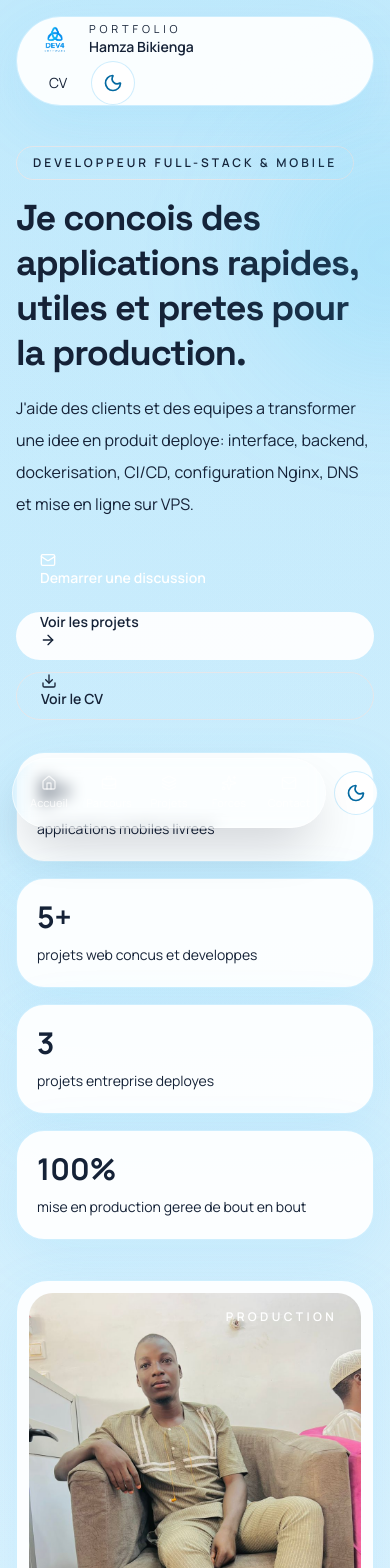
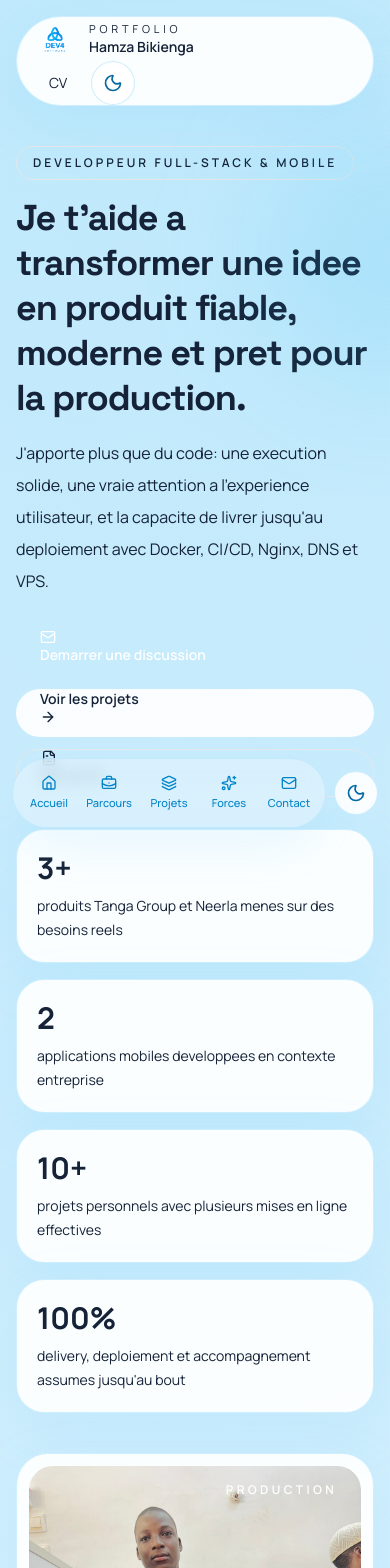
Before and after one commit to AmstaLabestar/dev4_v1, a React (Vite) app: page / in a window 390 px wide. Shown: the top 1568 px of the page. Built offline with nearby package versions, Linux system fonts and the light colour scheme.

Commit message:
feat: refine portfolio content and cv viewing flow

```diff
--- /dev/null
+++ b/public/cv-viewer.html
@@ -0,0 +1,111 @@
+<!doctype html>
+<html lang="fr">
+  <head>
+    <meta charset="UTF-8" />
+    <meta name="viewport" content="width=device-width, initial-scale=1.0" />
+    <title>CV | Hamza Bikienga</title>
+    <style>
+      :root {
+        color-scheme: light;
+      }
+
+      * {
+        box-sizing: border-box;
+      }
+
+      body {
+        margin: 0;
+        min-height: 100vh;
+        font-family: system-ui, sans-serif;
+        background:
+          radial-gradient(circle at top left, rgba(56, 189, 248, 0.16), transparent 28%),
+          linear-gradient(180deg, #eff8ff 0%, #f8fbff 100%);
+        color: #0f172a;
+      }
+
+      .shell {
+        width: min(1100px, calc(100% - 24px));
+        margin: 0 auto;
+        padding: 16px 0 24px;
+      }
+
+      .topbar {
+        display: flex;
+        justify-content: space-between;
+        align-items: center;
+        gap: 12px;
+        margin-bottom: 16px;
+        padding: 14px 18px;
+        border: 1px solid rgba(125, 211, 252, 0.45);
+        border-radius: 18px;
+        background: rgba(255, 255, 255, 0.88);
+        box-shadow: 0 14px 40px rgba(56, 189, 248, 0.14);
+      }
+
+      .title {
+        margin: 0;
+        font-size: 1rem;
+        font-weight: 700;
+      }
+
+      .subtitle {
+        margin: 4px 0 0;
+        font-size: 0.9rem;
+        color: #475569;
+      }
+
+      .back-link {
+        display: inline-flex;
+        align-items: center;
+        justify-content: center;
+        padding: 10px 14px;
+        border-radius: 999px;
+        text-decoration: none;
+        color: #0c4a6e;
+        background: #e0f2fe;
+        font-weight: 600;
+      }
+
+      .viewer {
+        overflow: hidden;
+        border: 1px solid rgba(125, 211, 252, 0.45);
+        border-radius: 24px;
+        background: rgba(255, 255, 255, 0.92);
+        box-shadow: 0 20px 60px rgba(15, 23, 42, 0.12);
+      }
+
+      iframe {
+        display: block;
+        width: 100%;
+        height: calc(100vh - 130px);
+        border: 0;
+      }
+
+      @media (max-width: 640px) {
+        .topbar {
+          flex-direction: column;
+          align-items: flex-start;
+        }
+
+        iframe {
+          height: calc(100vh - 170px);
+        }
+      }
+    </style>
+  </head>
+  <body>
+    <main class="shell">
+      <section class="topbar">
+        <div>
+          <h1 class="title">CV de Hamza Bikienga</h1>
+          <p class="subtitle">Visualisation uniquement depuis le portfolio</p>
+        </div>
+        <a class="back-link" href="./">Retour au portfolio</a>
+      </section>
+
+      <section class="viewer" aria-label="Visualisation du CV">
+        <iframe src="./CV_Hamza_BIKIENGA.pdf#toolbar=0&navpanes=0&scrollbar=1" title="CV de Hamza Bikienga"></iframe>
+      </section>
+    </main>
+  </body>
+  </html>
--- a/src/components/Contact.tsx
+++ b/src/components/Contact.tsx
@@ -13,7 +13,7 @@ const contactLinks = [
     href: "https://www.linkedin.com/in/hamza-bikienga-7b3b152aa/",
     icon: Linkedin,
   },
-  { label: "Consulter le CV", href: "/CV_Hamza_BIKIENGA.pdf", icon: FileText },
+  { label: "Consulter le CV", href: "cv-viewer.html", icon: FileText },
 ];
 
 const Contact = () => {
@@ -22,8 +22,8 @@ const Contact = () => {
       <div className="section-shell rounded-[2.25rem] border border-sky-300/20 bg-gradient-to-br from-slate-950 via-slate-900 to-sky-950 p-6 md:p-10">
         <SectionHeading
           eyebrow="Contact"
-          title="Disponible pour discuter d'un produit, d'une mission ou d'une refonte"
-          description="Le site doit se terminer sur un appel a l'action simple et direct. Si le visiteur est convaincu, il doit savoir tout de suite comment me contacter."
+          title="Besoin d'un developpeur capable de concevoir, livrer et deployer ?"
+          description="Si tu cherches quelqu'un capable de transformer un besoin en solution propre, rapide et exploitable, on peut en discuter."
           invert
         />
 
--- a/src/components/Expertise.tsx
+++ b/src/components/Expertise.tsx
@@ -10,8 +10,8 @@ const Expertise = () => {
           <div>
             <SectionHeading
               eyebrow="Expertise"
-              title="Ce que j'apporte a un projet"
-              description="Le portfolio doit rendre visible a la fois la competence technique, la capacite de delivery et l'attention portee a l'experience utilisateur, surtout sur mobile."
+              title="Ce que j'apporte quand un projet doit vraiment avancer"
+              description="Ma valeur n'est pas seulement technique. J'apporte aussi de la clarte, de la vitesse d'execution et une vision orientee resultat."
             />
           </div>
 
--- a/src/components/Home.tsx
+++ b/src/components/Home.tsx
@@ -1,5 +1,5 @@
 import { motion } from "framer-motion";
-import { ArrowRight, Download, Mail } from "lucide-react";
+import { ArrowRight, FileText, Mail } from "lucide-react";
 import dev4Img from "../assets/Hamza.jpg";
 import { stats } from "../data/portfolio";
 
@@ -20,12 +20,12 @@ const Home = () => {
             Developpeur full-stack & mobile
           </span>
           <h1 className="max-w-3xl text-4xl font-bold leading-tight text-base-content md:text-6xl">
-            Je concois des applications rapides, utiles et pretes pour la production.
+            Je t'aide a transformer une idee en produit fiable, moderne et pret pour la production.
           </h1>
           <p className="max-w-2xl text-base leading-8 text-base-content/80 md:text-lg">
-            J&apos;aide des clients et des equipes a transformer une idee en produit deploye:
-            interface, backend, dockerisation, CI/CD, configuration Nginx, DNS et mise en
-            ligne sur VPS.
+            J'apporte plus que du code: une execution solide, une vraie attention a l'experience
+            utilisateur, et la capacite de livrer jusqu'au deploiement avec Docker, CI/CD,
+            Nginx, DNS et VPS.
           </p>
         </div>
 
@@ -45,12 +45,12 @@ const Home = () => {
             <ArrowRight className="h-4 w-4" />
           </a>
           <a
-            href="/CV_Hamza_BIKIENGA.pdf"
+            href="cv-viewer.html"
             target="_blank"
             rel="noopener noreferrer"
             className="btn h-12 rounded-full border border-base-300 bg-transparent px-6 text-sm font-semibold text-base-content shadow-none"
           >
-            <Download className="h-4 w-4" />
+            <FileText className="h-4 w-4" />
             Voir le CV
           </a>
         </div>
@@ -86,7 +86,7 @@ const Home = () => {
           <div className="absolute bottom-7 left-7 rounded-[1.5rem] bg-base-100 px-4 py-3 shadow-lg">
             <p className="text-xs uppercase tracking-[0.28em] text-base-content/55">Focus</p>
             <p className="mt-1 text-sm font-semibold text-base-content">
-              UI/UX mobile-first, delivery et deploiement
+              Experience utilisateur, execution technique et mise en production
             </p>
           </div>
         </div>
--- a/src/components/MobileDock.tsx
+++ b/src/components/MobileDock.tsx
@@ -15,10 +15,16 @@ type MobileDockProps = {
 };
 
 const MobileDock = ({ theme, onToggleTheme }: MobileDockProps) => {
+  const isDark = theme === "dark";
+
   return (
     <div className="fixed bottom-4 left-1/2 z-50 flex w-[calc(100%-1.5rem)] max-w-lg -translate-x-1/2 items-center gap-2 lg:hidden">
       <nav
-        className="flex-1 rounded-full border border-white/60 bg-slate-950/92 px-2 py-2 text-white shadow-2xl shadow-slate-950/20 backdrop-blur"
+        className={`flex-1 rounded-full px-2 py-2 shadow-2xl backdrop-blur ${
+          isDark
+            ? "border border-white/12 bg-slate-950/92 text-white shadow-slate-950/20"
+            : "border border-sky-200/70 bg-sky-100/70 text-sky-600 shadow-sky-300/20"
+        }`}
         aria-label="Navigation mobile"
       >
         <ul className="grid grid-cols-5 gap-1">
@@ -29,7 +35,11 @@ const MobileDock = ({ theme, onToggleTheme }: MobileDockProps) => {
               <li key={link.href}>
                 <a
                   href={link.href}
-                  className="flex flex-col items-center gap-1 rounded-full px-2 py-2 text-[11px] font-medium text-white/75 transition hover:bg-white/10 hover:text-white"
+                  className={`flex flex-col items-center gap-1 rounded-full px-2 py-2 text-[11px] font-medium transition ${
+                    isDark
+                      ? "text-white/75 hover:bg-white/10 hover:text-white"
+                      : "text-sky-600 hover:bg-sky-100/80 hover:text-sky-700"
+                  }`}
                 >
                   <Icon className="h-4 w-4" />
                   <span>{link.label}</span>
--- a/src/components/Navbar.tsx
+++ b/src/components/Navbar.tsx
@@ -37,7 +37,7 @@ const Navbar = ({ theme, onToggleTheme }: NavbarProps) => {
             </a>
           ))}
           <a
-            href="/CV_Hamza_BIKIENGA.pdf"
+            href="cv-viewer.html"
             target="_blank"
             rel="noopener noreferrer"
             className="btn btn-primary ml-2 rounded-full border-0 px-5 text-sm text-white shadow-none"
@@ -49,7 +49,7 @@ const Navbar = ({ theme, onToggleTheme }: NavbarProps) => {
 
         <div className="ml-auto flex items-center gap-2 lg:hidden">
           <a
-            href="/CV_Hamza_BIKIENGA.pdf"
+            href="cv-viewer.html"
             target="_blank"
             rel="noopener noreferrer"
             className="btn btn-ghost rounded-full px-4 text-sm"
--- a/src/data/portfolio.ts
+++ b/src/data/portfolio.ts
@@ -1,127 +1,188 @@
 export const stats = [
-  { value: "3+", label: "applications mobiles livrees" },
-  { value: "5+", label: "projets web concus et developpes" },
-  { value: "3", label: "projets entreprise deployes" },
-  { value: "100%", label: "mise en production geree de bout en bout" },
+  { value: "3+", label: "produits Tanga Group et Neerla menes sur des besoins reels" },
+  { value: "2", label: "applications mobiles developpees en contexte entreprise" },
+  { value: "10+", label: "projets personnels avec plusieurs mises en ligne effectives" },
+  { value: "100%", label: "delivery, deploiement et accompagnement assumes jusqu'au bout" },
 ];
 
 export const highlights = [
   {
-    title: "Applications mobiles utiles",
+    title: "Des produits penses pour etre utilises",
     description:
-      "Conception et developpement de produits mobiles pour des usages concrets, avec une attention forte sur la fluidite, la lisibilite et l'experience utilisateur.",
+      "Je developpe des solutions qui repondent a un usage concret: acquisition, reduction commerciale, gestion admin, suivi d'audience ou outils internes.",
   },
   {
-    title: "Projets web en production",
+    title: "Une execution complete, pas seulement du developpement",
     description:
-      "Livraison de plateformes web pour des clients et des equipes, depuis l'interface jusqu'au backend et a la mise en ligne sur VPS.",
+      "Je peux intervenir sur le frontend, le backend, la mise en production, le suivi analytique et la qualite globale de la livraison.",
   },
   {
-    title: "Delivery et mise en production",
+    title: "Un profil utile aux entreprises comme aux clients",
     description:
-      "Dockerisation, CI/CD, configuration Nginx, DNS et deploiement sur serveur prive pour livrer des projets solides et maintenables.",
+      "Je sais travailler sur des produits d'entreprise, des apps clients, des sites vitrines et des missions de livraison avec la meme exigence de fiabilite.",
   },
 ];
 
 export const experiences = [
   {
-    title: "Applications mobiles en entreprise",
-    period: "Missions recentes",
+    title: "Produits web livres pour Tanga Group",
+    period: "Contribution entreprise",
     summary:
-      "Participation au developpement de deux applications mobiles pour une entreprise, avec une approche oriente produit, qualite d'execution et experience utilisateur.",
+      "J'ai contribue a plusieurs produits strategiques de Tanga Group, avec une approche orientee usage, acquisition, visibilite et execution technique serieuse.",
     points: [
-      "Conception d'interfaces mobiles claires, rapides et adaptees a un usage reel",
-      "Organisation du code pour faciliter l'evolution du produit",
-      "Prise en compte de la stabilite, des retours utilisateurs et de la maintenabilite",
+      "Developpement de SmartCard pour aider les consommateurs a profiter de reductions chez les partenaires commercants",
+      "Realisation de FidelityCard comme landing page de promotion et de precommande autour de SmartCard",
+      "Contribution au site officiel de Tanga Group avec travail sur la visibilite, l'analyse et la credibilite en ligne",
     ],
   },
   {
-    title: "Projets web pour des equipes et des entreprises",
-    period: "Execution full-stack",
+    title: "Applications mobiles pour Neerla Technologie",
+    period: "Mobile & operations",
     summary:
-      "Realisation de plusieurs projets web, dont trois en contexte entreprise, avec une responsabilite qui va au-dela de l'interface.",
+      "J'ai developpe deux applications mobiles en contexte entreprise avec une logique operationnelle claire: interface livreur et dashboard admin.",
     points: [
-      "Developpement frontend et backend selon les besoins du projet",
-      "Dockerisation des applications pour standardiser les environnements",
-      "Mise en place du CI/CD pour fluidifier les livraisons",
+      "Conception d'interfaces mobiles utiles pour des utilisateurs metier",
+      "Prise en compte de la lisibilite, de la fluidite et de la robustesse du parcours",
+      "Capacite a relier usage terrain, logique produit et execution technique",
     ],
   },
   {
-    title: "Deploiement et operations legeres",
-    period: "Production",
+    title: "Sites web, portfolios et apps pour d'autres clients",
+    period: "Accompagnement client",
     summary:
-      "Prise en charge de la configuration technique necessaire pour rendre les applications accessibles et fiables en production.",
+      "J'accompagne aussi des clients sur des besoins varies, du site vitrine a l'application mobile, avec un objectif simple: livrer quelque chose de propre, utile et presentable.",
     points: [
-      "Configuration Nginx, DNS et deploiement sur VPS",
-      "Suivi des environnements de production et des mises a jour",
-      "Approche pragmatique orientee resultat, performance et simplicite",
+      "Cadrage rapide du besoin pour aller vers les fonctionnalites a plus forte valeur",
+      "Execution adaptee au contexte du client, au budget et a l'objectif du produit",
+      "Livraison de solutions que le client peut utiliser, montrer et faire evoluer",
     ],
   },
   {
-    title: "Applications et sites pour des clients",
-    period: "Freelance / missions",
+    title: "Livraison et contribution sur des projets existants",
+    period: "Fiabilite & soutien",
     summary:
-      "Developpement de solutions sur mesure pour differents besoins clients, avec une attention particuliere sur la clarte fonctionnelle et la livraison.",
+      "Je peux aussi intervenir sur des missions de livraison, de finalisation ou de contribution sur des projets deja engages.",
     points: [
-      "Analyse du besoin et cadrage des fonctionnalites essentielles",
-      "Realisation d'interfaces modernes et adaptees au mobile",
-      "Livraison de solutions exploitables rapidement",
+      "Participation a la livraison de l'application Gapal du Faso a Koudougou",
+      "Contribution a plusieurs projets de l'ecosysteme Tanga Group",
+      "Capacite a rejoindre un projet en cours et a le faire avancer sans casser l'existant",
     ],
   },
 ];
 
 export const projects = [
   {
-    title: "Plateforme web metier",
+    title: "SmartCard",
     category: "Entreprise",
-    summary:
-      "Projet web concu pour un contexte professionnel avec mise en production complete et gestion des aspects delivery.",
-    tags: ["React", "Django", "Docker", "CI/CD", "Nginx"],
+    problem:
+      "Tanga Group avait besoin d'une application web capable de connecter ses consommateurs a un reseau de partenaires commercants autour d'avantages concrets.",
+    solution:
+      "J'ai developpe une web app qui permet aux utilisateurs de beneficier de reductions sur leurs achats chez les partenaires du groupe, avec une logique produit orientee usage reel.",
+    value:
+      "Ce projet montre ma capacite a concevoir un produit utile, comprehensible pour l'utilisateur final et suffisamment solide pour etre mis en service dans un contexte entreprise.",
+    stack: ["Web App", "Produit entreprise", "Parcours client", "Reduction commerciale"],
     links: [
-      { label: "Code", href: "https://github.com/AmstaLabestar" },
-      { label: "LinkedIn", href: "https://www.linkedin.com/in/hamza-bikienga-7b3b152aa/" },
+      { label: "Demo", href: "https://smartcard.tangagroup.com/login" },
+      { label: "GitHub", href: "https://github.com/AmstaLabestar/smartcard" },
     ],
   },
   {
-    title: "Application mobile en entreprise",
+    title: "FidelityCard",
+    category: "Landing Page",
+    problem:
+      "Il fallait une page de promotion efficace pour presenter SmartCard, generer de l'interet et permettre une precommande simple.",
+    solution:
+      "J'ai realise une landing page orientee conversion, avec precommande, suivi d'audience et integration de Google Analytics pour mesurer les performances.",
+    value:
+      "Ce projet met en avant ma capacite a lier communication, conversion, mesure et execution technique sur une page a fort enjeu marketing.",
+    stack: ["Landing Page", "Precommande", "Google Analytics", "Acquisition"],
+    links: [
+      { label: "Demo", href: "https://fidelitycard.tangagroup.com/" },
+      { label: "GitHub", href: "https://github.com/AmstaLabestar/fidelity_card" },
+    ],
+  },
+  {
+    title: "Site officiel Tanga Group",
+    category: "Entreprise",
+    problem:
+      "Le groupe devait disposer d'une presence web plus credible, plus visible et plus mesurable pour soutenir sa communication institutionnelle.",
+    solution:
+      "J'ai contribue au site corporate officiel avec un travail sur la structure, la visibilite en ligne, le referencement et l'integration d'outils d'analyse.",
+    value:
+      "Cette realisation montre ma capacite a travailler sur la credibilite digitale d'une entreprise, au-dela du simple design ou du simple code.",
+    stack: ["Corporate", "SEO", "Analytics", "Presence digitale"],
+    links: [
+      { label: "Site", href: "https://www.tangagroup.com/" },
+      { label: "GitHub", href: "https://github.com/AmstaLabestar/tanga-group-website" },
+    ],
+  },
+  {
+    title: "Apps mobiles Neerla Technologie",
     category: "Mobile",
-    summary:
-      "Application mobile pensee pour un usage quotidien, avec un travail centre sur la fluidite, l'ergonomie et la structure du produit.",
-    tags: ["Mobile", "UX", "Architecture", "Livraison"],
+    problem:
+      "L'entreprise avait besoin d'outils mobiles capables de soutenir le terrain et le pilotage administratif dans un contexte metier.",
+    solution:
+      "J'ai developpe deux applications mobiles: une interface livreur pour l'operationnel et un dashboard admin pour le suivi et la gestion.",
+    value:
+      "Ce projet met en valeur mon aptitude a transformer des besoins metier concrets en experiences mobiles claires, utiles et robustes.",
+    stack: ["Mobile", "Interface livreur", "Dashboard admin", "Produit metier"],
     links: [
       { label: "Profil", href: "https://github.com/AmstaLabestar" },
       { label: "Contact", href: "mailto:labestar04@gmail.com" },
     ],
   },
   {
-    title: "Projet client sur mesure",
+    title: "Projets clients",
     category: "Client",
-    summary:
-      "Application ou site developpe pour un besoin concret, avec un objectif simple: livrer une solution utile, stable et facile a prendre en main.",
-    tags: ["Interface", "Backend", "Deploiement", "Support"],
+    problem:
+      "Chaque client arrive avec un contexte, un niveau de maturite et un objectif differents, qu'il faut comprendre vite pour bien livrer.",
+    solution:
+      "J'ai realise pour plusieurs clients des sites web, portfolios et applications mobiles adaptes a leur besoin, leur image et leur niveau d'urgence.",
+    value:
+      "Ces missions montrent ma flexibilite, ma capacite d'ecoute et mon aptitude a produire des solutions presentables, utiles et evolutives.",
+    stack: ["Site web", "Portfolio", "Mobile", "Sur mesure"],
     links: [
       { label: "Email", href: "mailto:labestar04@gmail.com" },
       { label: "GitHub", href: "https://github.com/AmstaLabestar" },
     ],
   },
   {
-    title: "Portfolio nouvelle generation",
+    title: "Projets personnels",
     category: "Personnel",
-    summary:
-      "Refonte du portfolio pour mieux presenter un profil plus mature, axe execution, experience utilisateur et qualite de livraison.",
-    tags: ["React", "Tailwind", "Storytelling", "Performance"],
+    problem:
+      "Pour progresser vite, il fallait multiplier les essais, tester des idees et sortir de la theorie.",
+    solution:
+      "J'ai construit plus de dix projets personnels, dont plusieurs en ligne, pour experimenter, apprendre et affiner mon niveau d'execution.",
+    value:
+      "Cette base personnelle montre ma curiosite, ma regularite et ma capacite a apprendre en construisant, pas seulement en lisant.",
+    stack: ["Experimentation", "Produit", "Mise en ligne", "Progression continue"],
     links: [
-      { label: "GitHub", href: "https://github.com/AmstaLabestar/dev4_v1" },
-      { label: "CV", href: "/CV_Hamza_BIKIENGA.pdf" },
+      { label: "GitHub", href: "https://github.com/AmstaLabestar" },
+      { label: "CV", href: "cv-viewer.html" },
+    ],
+  },
+  {
+    title: "Livraison et contributions",
+    category: "Execution",
+    problem:
+      "Certains projets n'ont pas besoin d'etre recommences: ils ont besoin d'une execution fiable pour etre finalises, corriges ou livres.",
+    solution:
+      "Je peux intervenir sur des projets deja engages pour contribuer, finaliser ou pousser une livraison, comme pour l'application Gapal du Faso a Koudougou.",
+    value:
+      "Cela prouve que je peux aussi etre utile sur un projet en cours, dans une logique de renfort, de livraison ou de stabilisation rapide.",
+    stack: ["Contribution", "Livraison", "Support projet", "Execution"],
+    links: [
+      { label: "Contact", href: "mailto:labestar04@gmail.com" },
+      { label: "LinkedIn", href: "https://www.linkedin.com/in/hamza-bikienga-7b3b152aa/" },
     ],
   },
 ];
 
 export const expertise = [
-  "Applications mobiles centrees usage",
-  "Interfaces React propres et maintenables",
-  "Backends web et APIs pragmatiques",
-  "Dockerisation et pipelines CI/CD",
-  "Configuration Nginx, DNS et deploiement VPS",
-  "Accompagnement client de l'idee a la mise en ligne",
+  "Transformer un besoin metier en produit web ou mobile exploitable",
+  "Concevoir des interfaces claires, credibles et orientees usage",
+  "Developper des applications full-stack utiles et maintenables",
+  "Mettre en place des outils de suivi comme Google Analytics et le SEO",
+  "Assurer la livraison, le deploiement et la mise en ligne propre d'un produit",
+  "Contribuer a un projet existant et le faire avancer rapidement sans casser l'existant",
 ];
```
Also changed, not shown: src/components/Experiences.tsx (+4 -4 lines), src/components/Projets.tsx (+23 -6 lines).
